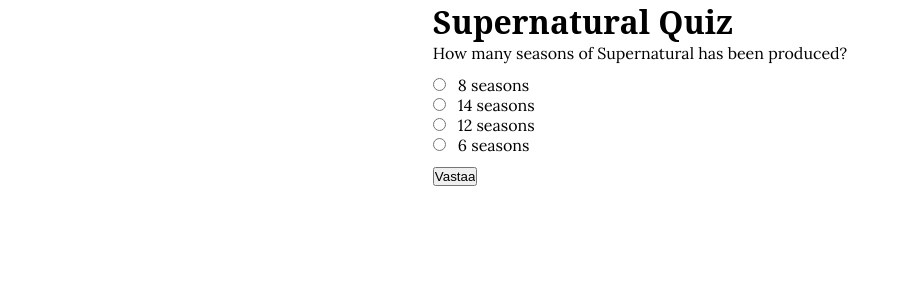
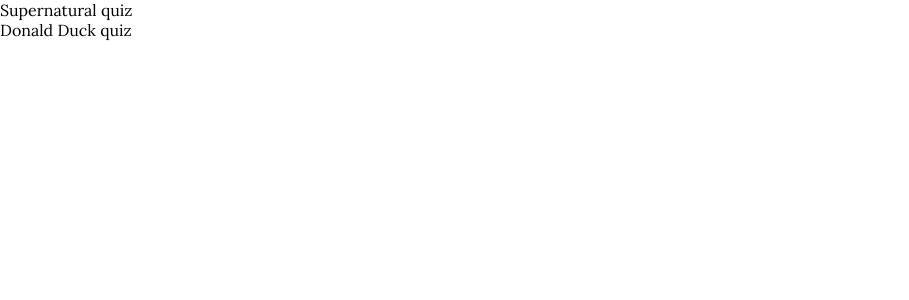
Before and after one commit to mkauppila/quiz, a React (Create React App) app in the folder frontend/: page / in a window 1280 px wide. Shown: the top 300 px of the page, without its empty margins (0-909 px from the left). Built offline with nearby package versions, Linux system fonts and the light colour scheme; a web font is replaced by a local one.

Commit message:
Add quiz list component

```diff
--- a/frontend/src/App.tsx
+++ b/frontend/src/App.tsx
@@ -8,6 +8,7 @@
 import Title from './components/quiz/title'
 import Question from './components/quiz/question'
 import Answers from './components/quiz/answers'
+import List from './components/quizList'
 
 // tslint:disable-next-line:no-unused-expression
 injectGlobal`
@@ -32,6 +33,7 @@
 const FlexWrapper = styled.div`
 `
 
+// This should be a AnswerQuestionView / QuizItem?
 const ContentHtml = (props: /*AppState & { action: () => {} }*/ any) => (
   <FlexContainer>
     <FlexWrapper>
@@ -42,6 +44,7 @@
   </FlexContainer>
 )
 
+// move mappings to quiz/index.tsx
 const mapStateToProps = (state: AppState) => ({
   title: state.title,
   question: state.question,
@@ -50,7 +53,7 @@
 
 const actions = {
     actionA: {
-      type: 'this-is-action'
+      type: 'change-title'
     }
 }
 
@@ -70,8 +73,8 @@
     <BrowserRouter>
       <ThemeProvider theme={theme}>
         <Switch>
-          <Route exact path="/" component={content}/>
-          <Route path="/next" component={content} />
+          <Route exact path="/" component={List}/>
+          <Route path="/quiz" component={content} />
           <Route render={() => <p>Nothing to see here</p>}/>
         </Switch>
       </ThemeProvider>
--- /dev/null
+++ b/frontend/src/components/quizList.tsx
@@ -0,0 +1,12 @@
+import * as React from 'react'
+
+const list = [
+  'Supernatural quiz',
+  'Donald Duck quiz'
+]
+
+export default (props: any) => (
+  <ul>
+    { list.map(item => <li key={item}>{item}</li>)}
+  </ul>
+)
```
